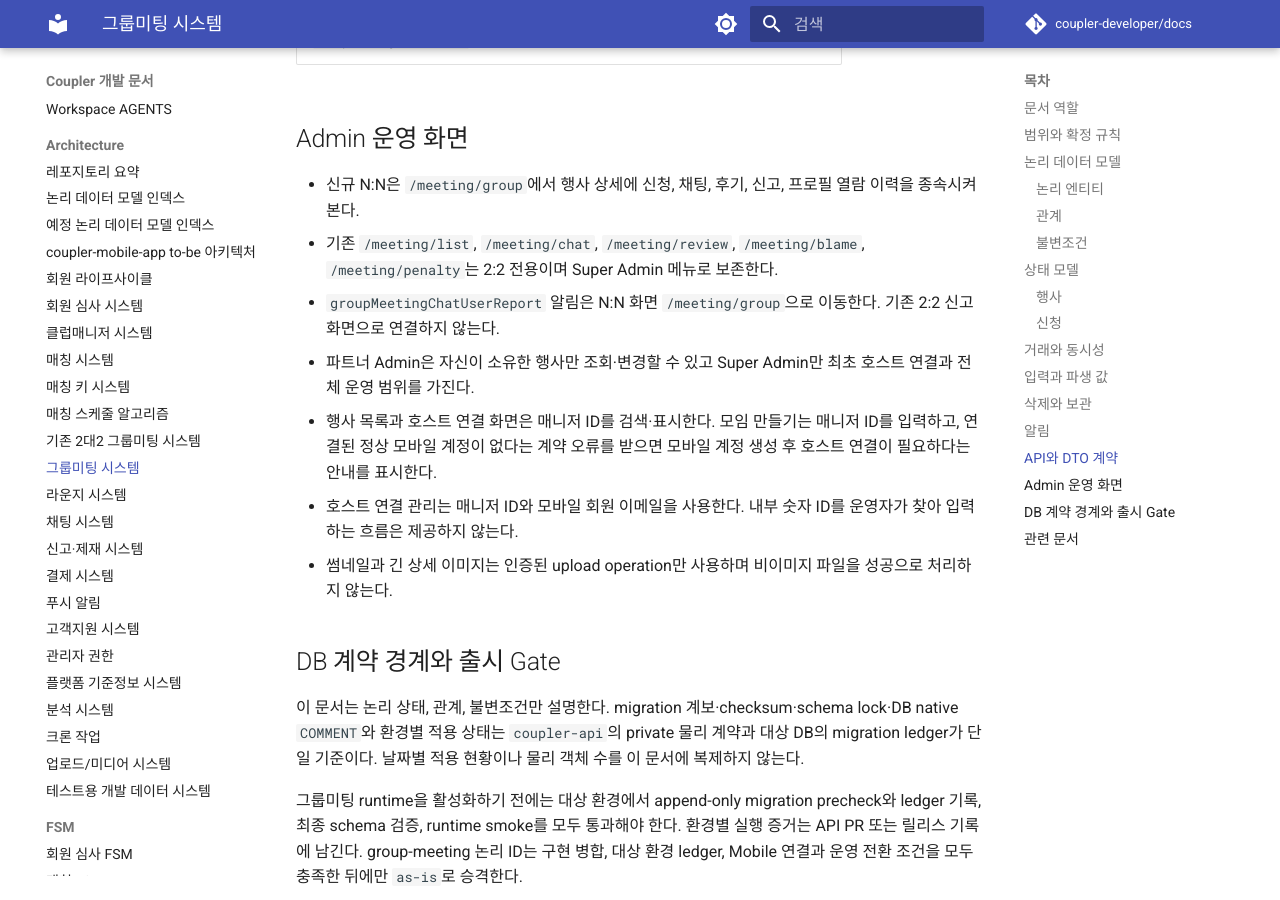
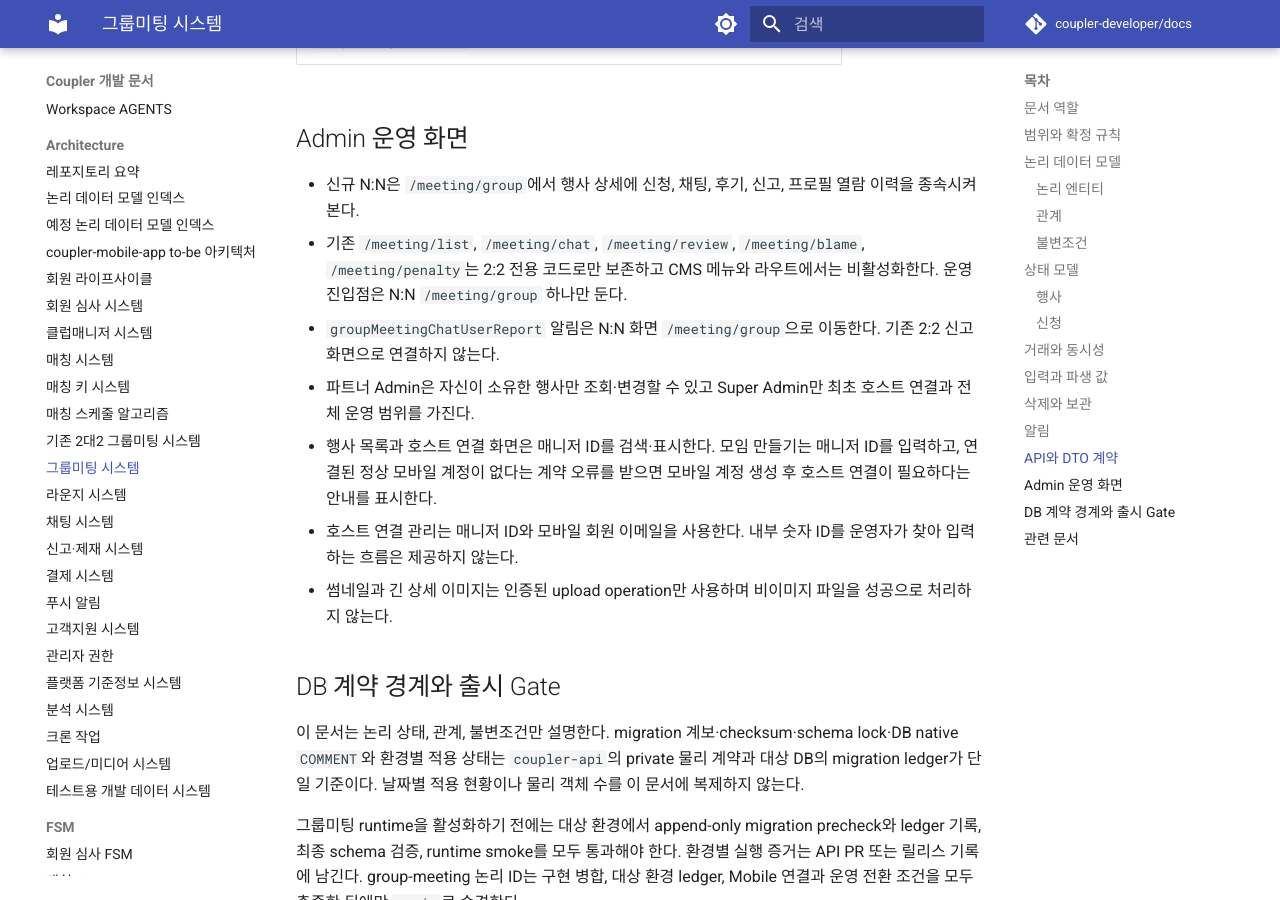
Before and after one commit to coupler-developer/docs, an MkDocs documentation site: the page built from content/architecture/group-meeting-system.md, in a window 1280 px wide and 900 px high, scrolled down 8549 px. Built offline with MkDocs 1.6.1 and Material for MkDocs 9.7.7, drawn with Linux system fonts in a browser that asks for light colours; comment, search, counter and statistics services are not loaded.

Commit message:
docs: N:N 그룹미팅 CMS 진입점 명시

```diff
--- a/content/architecture/group-meeting-system.md
+++ b/content/architecture/group-meeting-system.md
@@ -218,8 +218,8 @@ CONFIRMED 참가자의 명시적 퇴장은 APPROVED를 LEFT로 전이한다. FIN
 ## Admin 운영 화면
 
 - 신규 N:N은 `/meeting/group`에서 행사 상세에 신청, 채팅, 후기, 신고, 프로필 열람 이력을 종속시켜 본다.
-- 기존 `/meeting/list`, `/meeting/chat`, `/meeting/review`, `/meeting/blame`, `/meeting/penalty`는 2:2 전용이며
-  Super Admin 메뉴로 보존한다.
+- 기존 `/meeting/list`, `/meeting/chat`, `/meeting/review`, `/meeting/blame`, `/meeting/penalty`는 2:2 전용 코드로만
+  보존하고 CMS 메뉴와 라우트에서는 비활성화한다. 운영 진입점은 N:N `/meeting/group` 하나만 둔다.
 - `groupMeetingChatUserReport` 알림은 N:N 화면 `/meeting/group`으로 이동한다. 기존 2:2 신고 화면으로
   연결하지 않는다.
 - 파트너 Admin은 자신이 소유한 행사만 조회·변경할 수 있고 Super Admin만 최초 호스트 연결과 전체 운영
```
